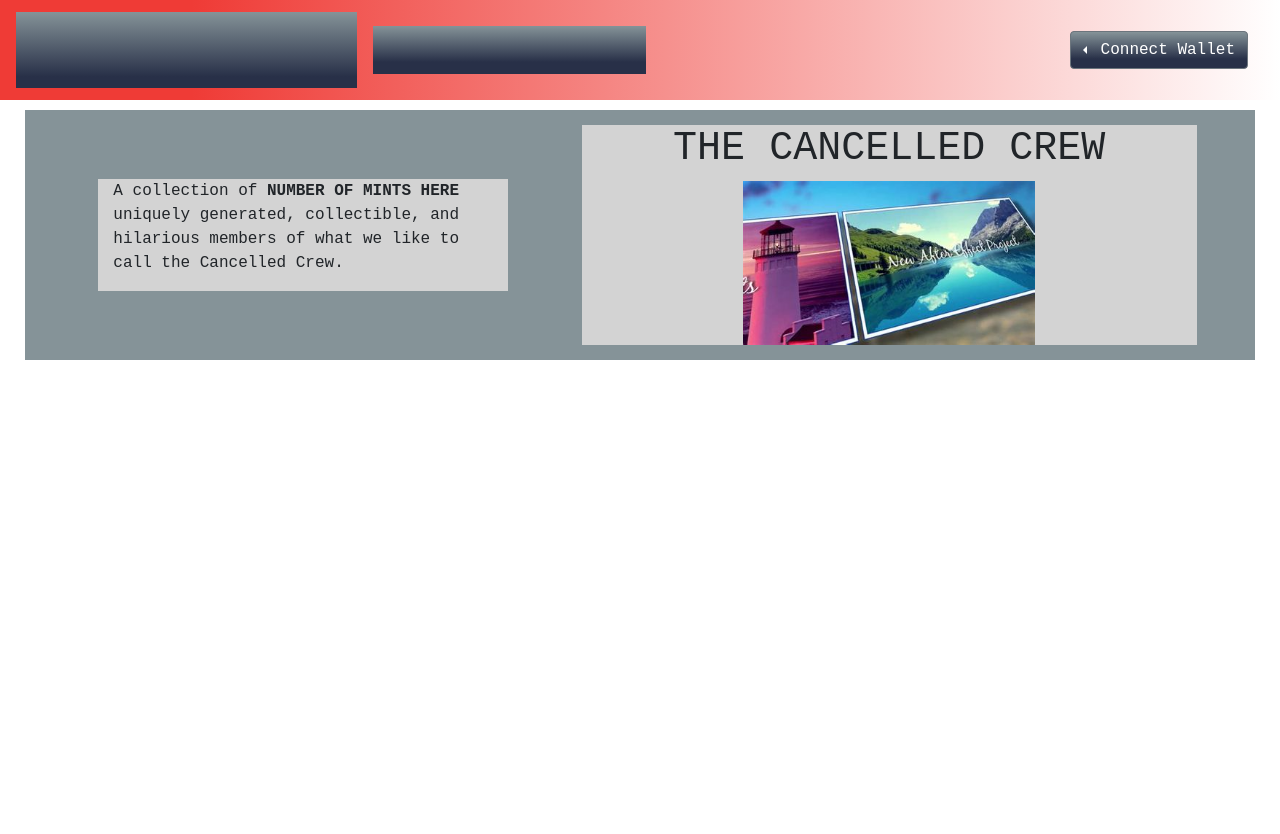
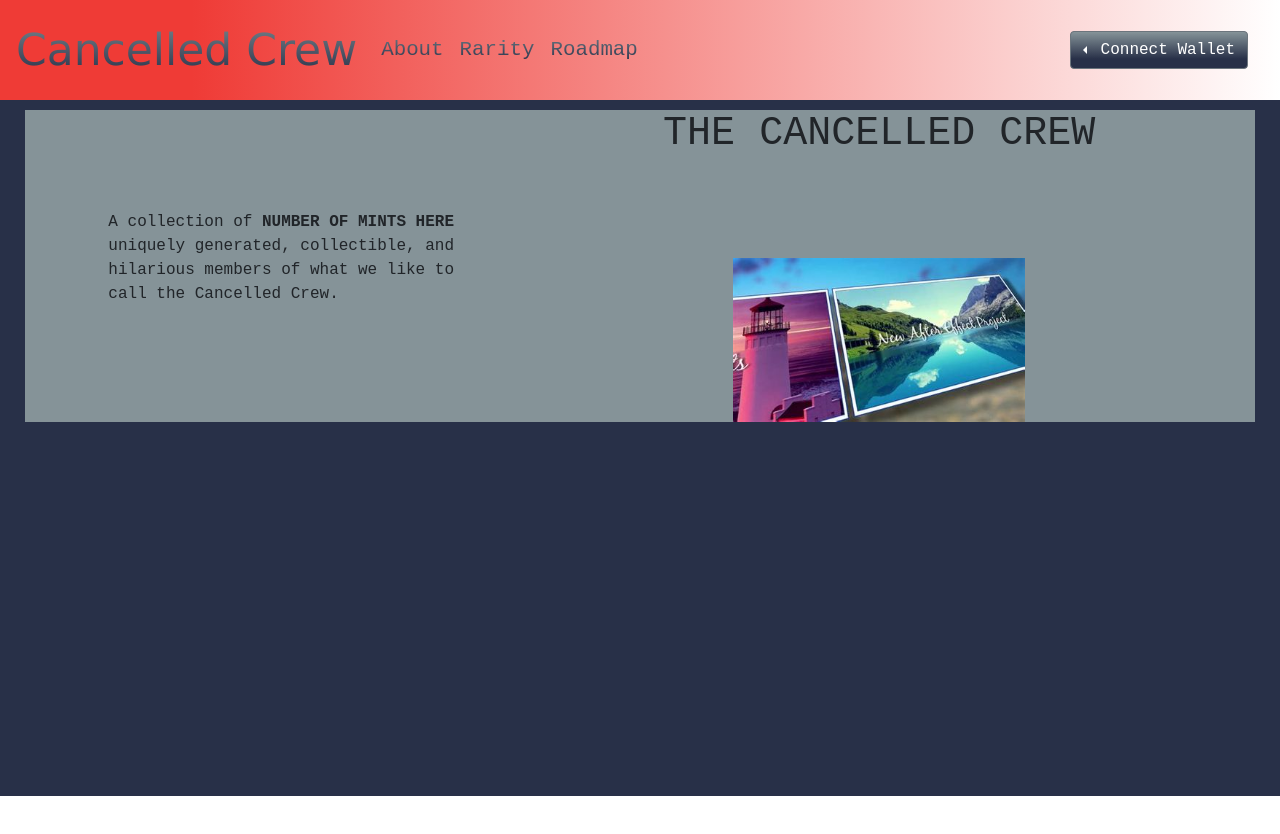
Before and after one commit to daviewave/Solana-NFT-mint, a plain HTML site: page index.html in a window 1280 px wide. Shown: the top 834 px of the page. Drawn offline with nearby package versions, Linux system fonts and the light colour scheme; files that its build step writes are made by us from their sources.

Commit message:
1. added some styling for the main-container 2. set the size of each container to the size of the users screen 3. added targets for each element on current home page and applies some styling to be able to see the different divs

```diff
--- a/assets/css/style.css
+++ b/assets/css/style.css
@@ -45,8 +45,8 @@ body {
   background-color: #283048;
   background-image: linear-gradient(to top, #283048 15%, #859398 100%);
   background-size: 100%;
-  /* -webkit-background-clip: text;
-  -moz-background-clip: text; */
+  -webkit-background-clip: text;
+  -moz-background-clip: text;
   -webkit-text-fill-color: transparent;
   -moz-text-fill-color: transparent;
   display: flex;
@@ -56,12 +56,12 @@ body {
   font-size: 2.75rem;
 }
 
-.nav-item a {
+.nav-item {
   background-color: #283048;
   background-image: linear-gradient(to top, #283048 25%, #859398 100%);
   background-size: 100%;
-  /* -webkit-background-clip: text;
-  -moz-background-clip: text; */
+  -webkit-background-clip: text;
+  -moz-background-clip: text;
   -webkit-text-fill-color: transparent;
   -moz-text-fill-color: transparent;
   display: flex;
@@ -103,6 +103,17 @@ body {
   width: 100%;
 }
 
+#main-container {
+  /* height: 90%; */
+  /* 1vh is 1% of the browser size. With 100vh you can fill the complete height */
+  /* if you want the div to fill not only the size of the browser, but */
+  /* the complete website then use this: */
+  position: absolute;
+  height: 87%;
+  width: 100%;
+  background-color: #283048;
+}
+
 #home-container {
   display: flex;
   justify-content: space-evenly;
@@ -111,21 +122,32 @@ body {
   margin: 10px 10px 10px 10px;
 }
 
-#home-page-left-column {
+#home-container-left-column {
   background-color: lightgrey;
   margin-left: 15px;
   margin-top: 15px;
   margin-bottom: 15px;
 }
 
-#home-page-right-column {
+#home-container-right-column {
   background-color: lightgrey;
   margin-left: 15px;
   margin-top: 15px;
   margin-bottom: 15px;
 }
 
-/* Sets the default visibilt for all non-home page containers */
+html,
+body {
+  height: 100%;
+}
+
+.full-height {
+  height: 100%;
+}
+
+/* <div class="full-height">..</div> */
+
+/* Sets the default visibilt for all non-home container containers */
 #about-container {
   visibility: hidden;
 }
@@ -142,9 +164,42 @@ body {
   visibility: hidden;
 }
 
+#about-container-button {
+  background-color: transparent;
+}
+
+#rarity-container-button {
+  background-color: transparent;
+}
+
+#roadmap-container-button {
+  background-color: transparent;
+}
+
+#carouselExampleInterval {
+  display: flex;
+  align-items: stretch;
+}
+
+.margin-top-slideshow {
+  margin-top: 125px;
+}
+
 .wrapper {
+  height: 50%;
   display: block;
   margin-left: auto;
   margin-right: auto;
+  margin-top: 100px;
   width: 50%;
 }
+
+#home-container-right-column {
+  height: 80%;
+  background-color: #ef3b36;
+}
+
+#home-container-left-column {
+  height: 80%;
+  background-color: #ef3b36;
+}
```
